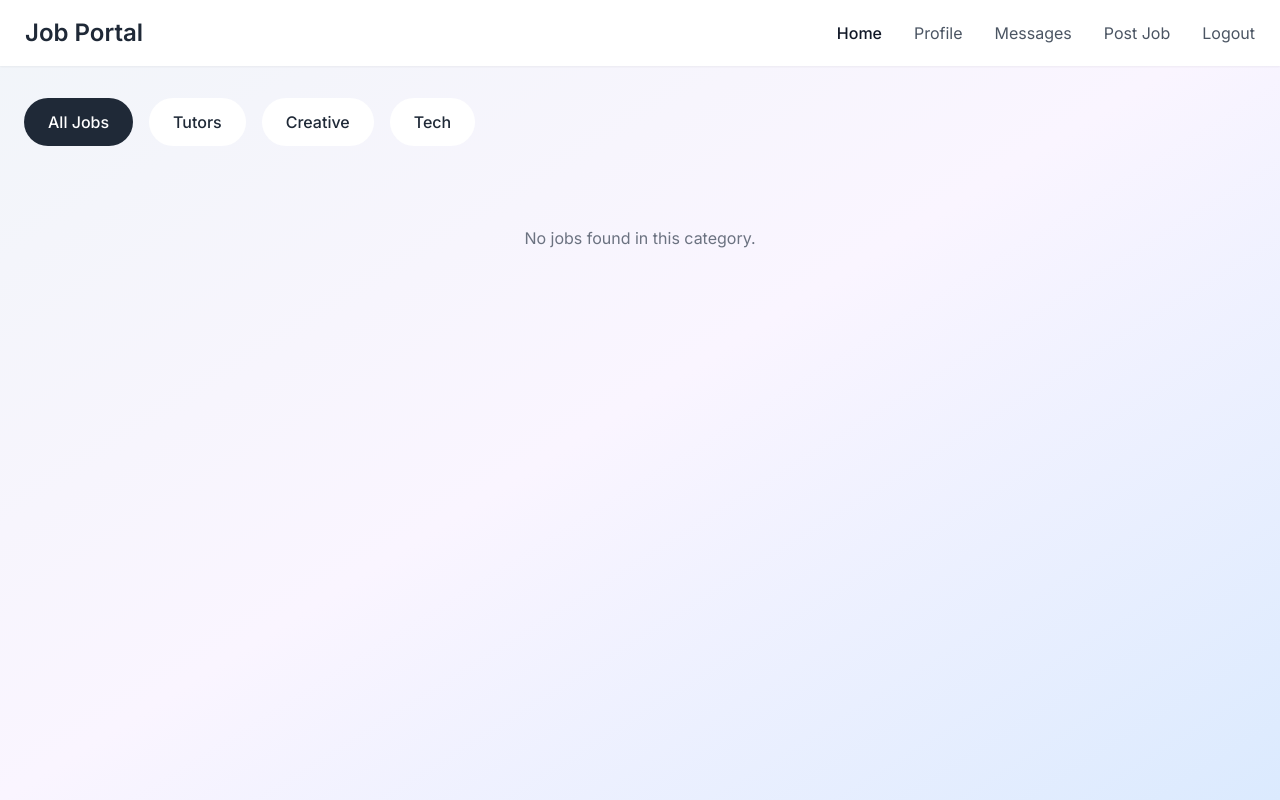
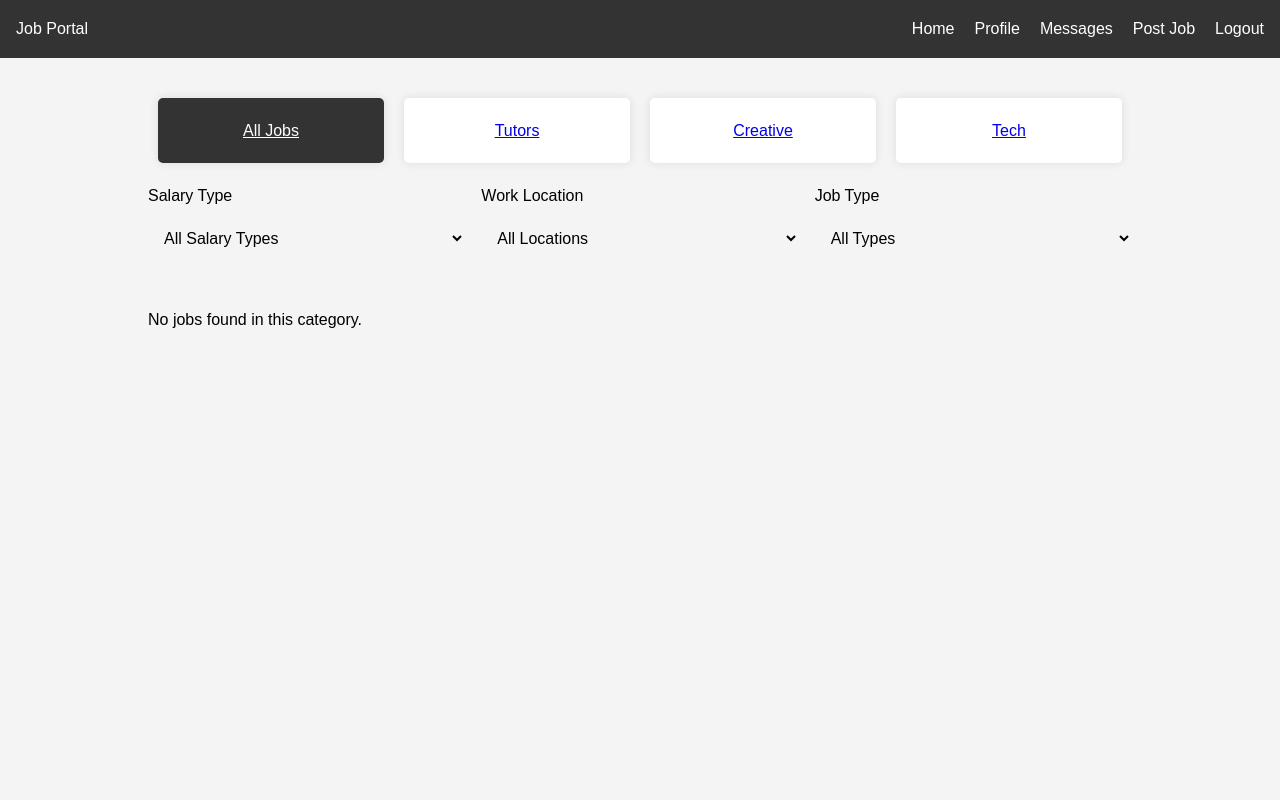
Before and after one commit to shihabmasrur/uiuJobPortal, a PHP site: page /index.php in a window 1280 px wide. Run offline with PHP 8.4, Linux system fonts and the light colour scheme; the visitor is signed in with stand-in values (Sample User, id 1); data that the repository does not hold is empty; some libraries are stand-ins or nearby versions.

Commit message:
Update index.php

```diff
--- a/index.php
+++ b/index.php
@@ -9,18 +9,45 @@
 
 // Get category filter if set
 $category = isset($_GET['category']) ? sanitizeInput($_GET['category']) : '';
+$salary_type = isset($_GET['salary_type']) ? sanitizeInput($_GET['salary_type']) : '';
+$work_location = isset($_GET['work_location']) ? sanitizeInput($_GET['work_location']) : '';
+$job_type = isset($_GET['job_type']) ? sanitizeInput($_GET['job_type']) : '';
 
-// Build SQL query based on category filter
+// Build SQL query based on filters
 $sql = "SELECT j.*, u.username as employer_name
         FROM jobs j
-        JOIN users u ON j.employer_id = u.id";
+        JOIN users u ON j.employer_id = u.id
+        WHERE 1=1";
+$params = array();
+$types = "";
+
 if ($category) {
-    $sql .= " WHERE j.category = ?";
+    $sql .= " AND j.category = ?";
+    $params[] = $category;
+    $types .= "s";
+}
+
+if ($salary_type) {
+    $sql .= " AND j.salary_type = ?";
+    $params[] = $salary_type;
+    $types .= "s";
+}
+
+if ($work_location) {
+    $sql .= " AND j.work_location = ?";
+    $params[] = $work_location;
+    $types .= "s";
+}
+
+if ($job_type) {
+    $sql .= " AND j.job_type = ?";
+    $params[] = $job_type;
+    $types .= "s";
 }
 
 $stmt = $conn->prepare($sql);
-if ($category) {
-    $stmt->bind_param("s", $category);
+if (!empty($params)) {
+    $stmt->bind_param($types, ...$params);
 }
 $stmt->execute();
 $result = $stmt->get_result();
@@ -32,102 +59,172 @@
     <meta charset="UTF-8">
     <meta name="viewport" content="width=device-width, initial-scale=1.0">
     <title>Job Portal - Find Your Next Opportunity</title>
-    <script src="https://cdn.tailwindcss.com"></script>
-    <link href="https://fonts.googleapis.com/css2?family=Inter:wght@400;500;600&display=swap" rel="stylesheet">
-    <link rel="stylesheet" href="assets/css/ui.css">
+    <link href="https://fonts.googleapis.com/css2?family=Inter:wght@400;500;600;700&display=swap" rel="stylesheet">
+    <link rel="stylesheet" href="style.css">
     <style>
-        body {
-            font-family: 'Inter', sans-serif;
+        /* ... existing styles ... */
+
+        /* Filter Styles */
+        .filters {
+            display: flex;
+            gap: 1rem;
+            margin-bottom: 2rem;
+            flex-wrap: wrap;
         }
+
+        .filter-group {
+            flex: 1;
+            min-width: 200px;
+        }
+
+        .filter-group label {
+            display: block;
+            margin-bottom: 0.5rem;
+            color: var(--text-color);
+            font-weight: 500;
+        }
+
+        .filter-group select {
+            width: 100%;
+            padding: 0.75rem;
+            border: 1px solid var(--border-color);
+            border-radius: 0.5rem;
+            background-color: var(--background-color);
+            color: var(--text-color);
+            font-size: 1rem;
+            transition: all 0.3s ease;
+        }
+
+        .filter-group select:hover {
+            border-color: var(--primary-color);
+        }
+
+        .filter-group select:focus {
+            outline: none;
+            border-color: var(--primary-color);
+            box-shadow: 0 0 0 2px rgba(99, 102, 241, 0.1);
+        }
+
+        @media (max-width: 768px) {
+            .filters {
+                flex-direction: column;
+            }
+
+            .filter-group {
+                width: 100%;
+            }
+        }
+        /* ... existing styles ... */
     </style>
 </head>
-<body class="min-h-screen bg-gradient-to-br from-slate-100 via-purple-50 to-blue-100">
+<body>
     <!-- Header -->
-    <header class="glass-effect shadow-sm sticky top-0 z-50">
-        <nav class="container mx-auto px-6 py-4 flex justify-between items-center">
-            <div class="text-2xl font-semibold text-gray-800">Job Portal</div>
-            <ul class="flex items-center space-x-8">
-                <li><a href="index.php" class="text-gray-900 font-medium">Home</a></li>
-                <li><a href="profile.php" class="text-gray-600 hover:text-gray-900">Profile</a></li>
-                <li><a href="messages.php" class="text-gray-600 hover:text-gray-900">Messages</a></li>
+    <header>
+        <nav>
+            <div class="logo">Job Portal</div>
+            <ul>
+                <li><a href="index.php" class="active">Home</a></li>
+                <li><a href="profile.php">Profile</a></li>
+                <li><a href="messages.php">Messages</a></li>
                 <?php if ($_SESSION['user_type'] == 'employer'): ?>
-                    <li><a href="post_job.php" class="text-gray-600 hover:text-gray-900">Post Job</a></li>
+                    <li><a href="post_job.php">Post Job</a></li>
                 <?php endif; ?>
-                <li><a href="logout.php" class="text-gray-600 hover:text-gray-900">Logout</a></li>
+                <li><a href="logout.php">Logout</a></li>
             </ul>
         </nav>
     </header>
 
-    <div class="container mx-auto px-6 py-8">
+    <div class="container">
         <!-- Category Tabs -->
-        <div class="flex space-x-4 mb-8">
-            <a
-                href="index.php"
-                class="px-6 py-3 rounded-full <?php echo !$category ? 'bg-gray-800 text-white' : 'bg-white text-gray-800 hover:bg-gray-50'; ?> font-medium transition-colors"
-            >
+        <div class="categories">
+            <a href="index.php" class="category <?php echo !$category ? 'active' : ''; ?>">
                 All Jobs
             </a>
-            <a
-                href="index.php?category=tuition"
-                class="px-6 py-3 rounded-full <?php echo $category == 'tuition' ? 'bg-gray-800 text-white' : 'bg-white text-gray-800 hover:bg-gray-50'; ?> font-medium transition-colors"
-            >
+            <a href="index.php?category=tuition<?php echo $salary_type ? '&salary_type='.$salary_type : ''; ?><?php echo $work_location ? '&work_location='.$work_location : ''; ?><?php echo $job_type ? '&job_type='.$job_type : ''; ?>"
+               class="category <?php echo $category == 'tuition' ? 'active' : ''; ?>">
                 Tutors
             </a>
-            <a
-                href="index.php?category=creative"
-                class="px-6 py-3 rounded-full <?php echo $category == 'creative' ? 'bg-gray-800 text-white' : 'bg-white text-gray-800 hover:bg-gray-50'; ?> font-medium transition-colors"
-            >
+            <a href="index.php?category=creative<?php echo $salary_type ? '&salary_type='.$salary_type : ''; ?><?php echo $work_location ? '&work_location='.$work_location : ''; ?><?php echo $job_type ? '&job_type='.$job_type : ''; ?>"
+               class="category <?php echo $category == 'creative' ? 'active' : ''; ?>">
                 Creative
             </a>
-            <a
-                href="index.php?category=tech"
-                class="px-6 py-3 rounded-full <?php echo $category == 'tech' ? 'bg-gray-800 text-white' : 'bg-white text-gray-800 hover:bg-gray-50'; ?> font-medium transition-colors"
-            >
+            <a href="index.php?category=tech<?php echo $salary_type ? '&salary_type='.$salary_type : ''; ?><?php echo $work_location ? '&work_location='.$work_location : ''; ?><?php echo $job_type ? '&job_type='.$job_type : ''; ?>"
+               class="category <?php echo $category == 'tech' ? 'active' : ''; ?>">
                 Tech
             </a>
         </div>
 
+        <!-- Filter Dropdowns -->
+        <div class="filters">
+            <div class="filter-group">
+                <label for="salary_type">Salary Type</label>
+                <select id="salary_type" name="salary_type" onchange="updateFilters(this.value, 'salary_type')" class="form-group">
+                    <option value="">All Salary Types</option>
+                    <option value="project" <?php echo $salary_type == 'project' ? 'selected' : ''; ?>>Project Based</option>
+                    <option value="monthly" <?php echo $salary_type == 'monthly' ? 'selected' : ''; ?>>Monthly Salary</option>
+                </select>
+            </div>
+
+            <div class="filter-group">
+                <label for="work_location">Work Location</label>
+                <select id="work_location" name="work_location" onchange="updateFilters(this.value, 'work_location')" class="form-group">
+                    <option value="">All Locations</option>
+                    <option value="onsite" <?php echo $work_location == 'onsite' ? 'selected' : ''; ?>>On Site</option>
+                    <option value="remote" <?php echo $work_location == 'remote' ? 'selected' : ''; ?>>Remote</option>
+                </select>
+            </div>
+
+            <div class="filter-group">
+                <label for="job_type">Job Type</label>
+                <select id="job_type" name="job_type" onchange="updateFilters(this.value, 'job_type')" class="form-group">
+                    <option value="">All Types</option>
+                    <option value="job" <?php echo $job_type == 'job' ? 'selected' : ''; ?>>Job</option>
+                    <option value="internship" <?php echo $job_type == 'internship' ? 'selected' : ''; ?>>Internship</option>
+                </select>
+            </div>
+        </div>
+
         <!-- Job Grid -->
-        <div class="grid grid-cols-1 md:grid-cols-2 gap-6">
+        <div class="job-list">
             <?php if ($result->num_rows > 0): ?>
                 <?php while ($job = $result->fetch_assoc()): ?>
-                    <div class="bg-white rounded-3xl p-6 shadow-sm hover:shadow-md transition-all duration-300 card-hover">
-                        <h3 class="text-xl font-semibold mb-2 text-gray-900"><?php echo htmlspecialchars($job['title']); ?></h3>
-                        <div class="space-y-2 mb-4">
-                            <p class="text-gray-600">
-                                <span class="font-medium">Category:</span>
-                                <?php echo htmlspecialchars($job['category']); ?>
-                            </p>
-                            <p class="text-gray-600">
-                                <span class="font-medium">Posted by:</span>
-                                <?php echo htmlspecialchars($job['employer_name']); ?>
-                            </p>
-                            <p class="text-gray-600">
-                                <span class="font-medium">Description:</span>
-                                <?php echo htmlspecialchars($job['description']); ?>
-                            </p>
-                            <p class="text-gray-500 text-sm">
-                                Posted on <?php echo date('F j, Y', strtotime($job['created_at'])); ?>
-                            </p>
+                    <div class="job-card">
+                        <h3><?php echo htmlspecialchars($job['title']); ?></h3>
+                        <div class="job-details">
+                            <p><span class="label">Category:</span> <?php echo htmlspecialchars($job['category']); ?></p>
+                            <p><span class="label">Salary:</span> <?php echo number_format($job['salary'], 2); ?>
+                                <?php echo $job['salary_type'] == 'monthly' ? '/month' : '/project'; ?></p>
+                            <p><span class="label">Work Location:</span> <?php echo ucfirst(htmlspecialchars($job['work_location'])); ?></p>
+                            <p><span class="label">Job Type:</span> <?php echo ucfirst(htmlspecialchars($job['job_type'])); ?></p>
+                            <p><span class="label">Posted by:</span> <?php echo htmlspecialchars($job['employer_name']); ?></p>
+                            <p class="description"><span class="label">Description:</span> <?php echo htmlspecialchars($job['description']); ?></p>
+                            <p class="posted-date">Posted on <?php echo date('F j, Y', strtotime($job['created_at'])); ?></p>
                         </div>
                         <?php if (isset($_SESSION['user_id']) && $_SESSION['user_type'] == 'student'): ?>
-                            <a
-                                href="apply_job.php?id=<?php echo $job['id']; ?>"
-                                class="inline-block bg-blue-600 hover:bg-blue-700 text-white font-medium px-6 py-2 rounded-xl transition-colors btn-hover"
-                            >
+                            <a href="apply_job.php?id=<?php echo $job['id']; ?>" class="btn btn-primary">
                                 Apply Now
                             </a>
                         <?php endif; ?>
                     </div>
                 <?php endwhile; ?>
             <?php else: ?>
-                <div class="col-span-2 text-center py-12 text-gray-500">
+                <div class="no-jobs">
                     No jobs found in this category.
                 </div>
             <?php endif; ?>
         </div>
     </div>
 
-    <script src="assets/js/ui.js"></script>
+    <script>
+        function updateFilters(value, type) {
+            const url = new URL(window.location.href);
+            if (value) {
+                url.searchParams.set(type, value);
+            } else {
+                url.searchParams.delete(type);
+            }
+            window.location.href = url.toString();
+        }
+    </script>
 </body>
 </html>
```
